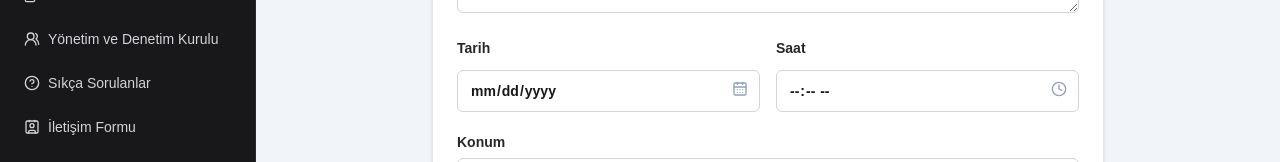
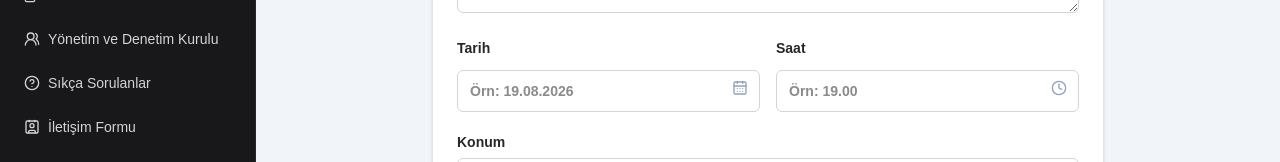
Before and after one commit to pclelif/mezun-dernegi, a Next.js app: page /admin/etkinlikler/yeni in a window 1280 px wide. Shown: the part 357-519 px from the top of the page. Built offline with nearby package versions, Linux system fonts and the light colour scheme; no server answers; the database is empty.

Commit message:
style: switch Tarih and Saat to unconstrained text inputs with clear placeholders and smart date parsing

```diff
--- a/src/components/admin/AnnouncementForm.tsx
+++ b/src/components/admin/AnnouncementForm.tsx
@@ -81,8 +81,14 @@ export function AnnouncementForm({ initial }: AnnouncementFormProps) {
         <label className="block text-sm font-semibold text-zinc-800">
           Tarih
           <div className="relative mt-1.5">
-            <input name="date" type="date" defaultValue={initial?.date ?? ""} className={`${fieldClass} mt-0 cursor-pointer pr-10`} />
-            <CalendarDays className="pointer-events-none absolute right-3 top-[calc(50%+1px)] size-4 -translate-y-1/2 text-slate-400" aria-hidden="true" />
+            <input
+              name="date"
+              type="text"
+              defaultValue={initial?.date ?? ""}
+              placeholder="Örn: 19.08.2026"
+              className={`${fieldClass} mt-0 pr-10`}
+            />
+            <CalendarDays className="pointer-events-none absolute right-3 top-1/2 size-4 -translate-y-1/2 text-slate-400" aria-hidden="true" />
           </div>
         </label>
 
--- a/src/components/admin/EventForm.tsx
+++ b/src/components/admin/EventForm.tsx
@@ -31,8 +31,13 @@ export function EventForm({ initial }: EventFormProps) {
     }
 
     const dateVal = String(form.get("date") ?? "").trim();
-    const todayStr = new Date().toISOString().split("T")[0];
-    const autoStatus = dateVal && dateVal < todayStr ? "past" : "upcoming";
+    let autoStatus = "upcoming";
+    if (dateVal) {
+      const parts = dateVal.split(".");
+      const isoDate = parts.length === 3 ? `${parts[2]}-${parts[1].padStart(2, "0")}-${parts[0].padStart(2, "0")}` : dateVal;
+      const todayStr = new Date().toISOString().split("T")[0];
+      if (isoDate < todayStr) autoStatus = "past";
+    }
 
     const payload = {
       title,
@@ -89,15 +94,27 @@ export function EventForm({ initial }: EventFormProps) {
           <label className="block text-sm font-semibold text-zinc-800">
             Tarih
             <div className="relative mt-1.5">
-              <input name="date" type="date" defaultValue={initial?.date ?? ""} className={`${fieldClass} mt-0 cursor-pointer pr-10`} />
-              <CalendarDays className="pointer-events-none absolute right-3 top-[calc(50%+1px)] size-4 -translate-y-1/2 text-slate-400" aria-hidden="true" />
+              <input
+                name="date"
+                type="text"
+                defaultValue={initial?.date ?? ""}
+                placeholder="Örn: 19.08.2026"
+                className={`${fieldClass} mt-0 pr-10`}
+              />
+              <CalendarDays className="pointer-events-none absolute right-3 top-1/2 size-4 -translate-y-1/2 text-slate-400" aria-hidden="true" />
             </div>
           </label>
           <label className="block text-sm font-semibold text-zinc-800">
             Saat
             <div className="relative mt-1.5">
-              <input name="time" type="time" defaultValue={initial?.time ?? ""} className={`${fieldClass} mt-0 cursor-pointer pr-10`} placeholder="15:00" />
-              <Clock className="pointer-events-none absolute right-3 top-[calc(50%+1px)] size-4 -translate-y-1/2 text-slate-400" aria-hidden="true" />
+              <input
+                name="time"
+                type="text"
+                defaultValue={initial?.time ?? ""}
+                placeholder="Örn: 19.00"
+                className={`${fieldClass} mt-0 pr-10`}
+              />
+              <Clock className="pointer-events-none absolute right-3 top-1/2 size-4 -translate-y-1/2 text-slate-400" aria-hidden="true" />
             </div>
           </label>
         </div>
```
